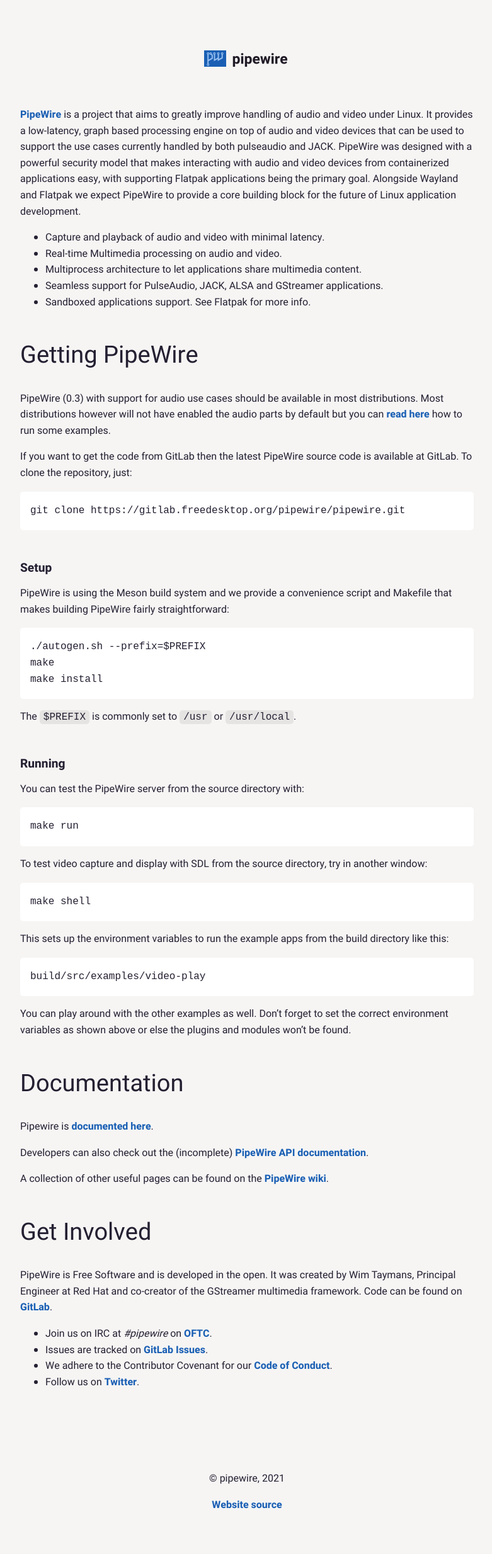
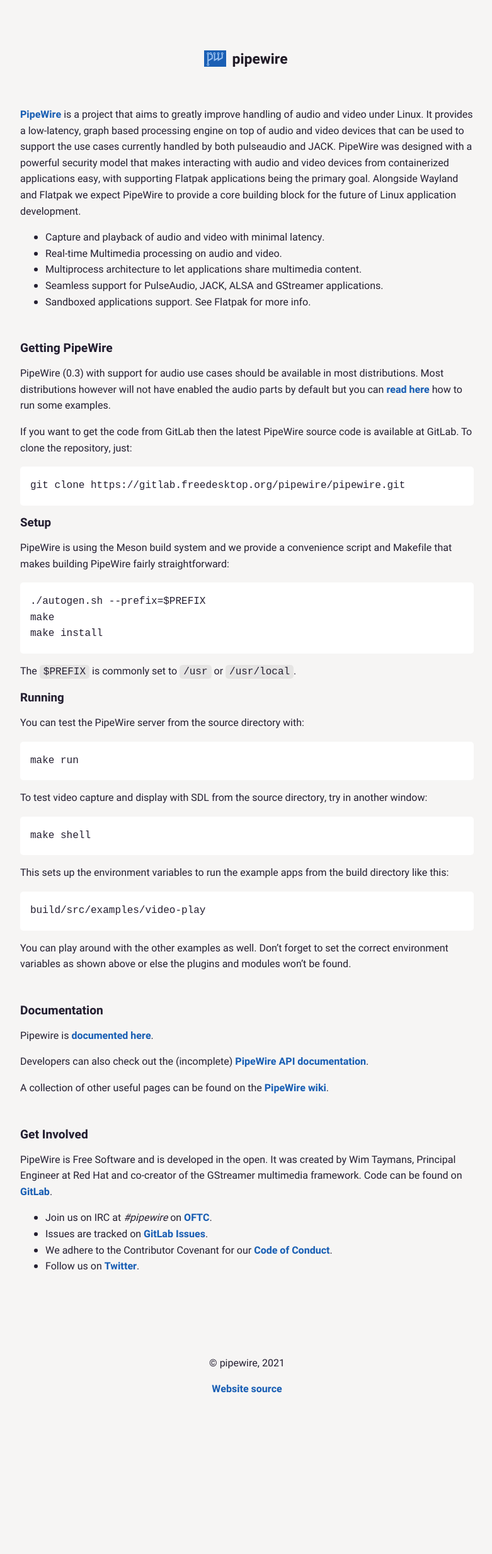
Before and after one commit to PipeWire/pipewire.org, a Jekyll site: the page built from index.md, in a window 1280 px wide. Shown: the whole page at 63% size, without its empty margins (248-1029 px from the left). Built offline with Jekyll 4.4.1, drawn with Linux system fonts in a browser that asks for light colours; a script that is not in the unit is left out; after the commit the page ends 2284 px from its top, so only the background shows below that.

Commit message:
improve heading structure

````diff
--- a/index.md
+++ b/index.md
@@ -12,7 +12,7 @@
 - Seamless support for PulseAudio, JACK, ALSA and GStreamer applications.
 - Sandboxed applications support. See Flatpak for more info.
 
-# Getting PipeWire
+## Getting PipeWire
 
 PipeWire (0.3) with support for audio use cases should be available in most distributions. Most distributions however will not have enabled the audio parts by default but you can [read here](https://gitlab.freedesktop.org/pipewire/pipewire/-/blob/master/README.md) how to run some examples.
 
@@ -23,7 +23,7 @@
 git clone https://gitlab.freedesktop.org/pipewire/pipewire.git
 ```
 
-## Setup
+### Setup
 
 PipeWire is using the Meson build system and we provide a convenience script and Makefile that makes building PipeWire fairly straightforward:
 
@@ -35,7 +35,7 @@
 
 The `$PREFIX` is commonly set to `/usr` or `/usr/local`.
 
-## Running
+### Running
 
 You can test the PipeWire server from the source directory with:
 
@@ -57,7 +57,7 @@
 
 You can play around with the other examples as well. Don't forget to set the correct environment variables as shown above or else the plugins and modules won't be found.
 
-# Documentation
+## Documentation
 
 Pipewire is [documented here](https://docs.pipewire.org/).
 
@@ -65,7 +65,7 @@
 
 A collection of other useful pages can be found on the [PipeWire wiki](https://gitlab.freedesktop.org/pipewire/pipewire/-/wikis/home).
 
-# Get Involved
+## Get Involved
 
 PipeWire is Free Software and is developed in the open. It was created by Wim Taymans, Principal Engineer at Red Hat and co-creator of the GStreamer multimedia framework. Code can be found on [GitLab](https://gitlab.freedesktop.org/pipewire/pipewire).
 
````
